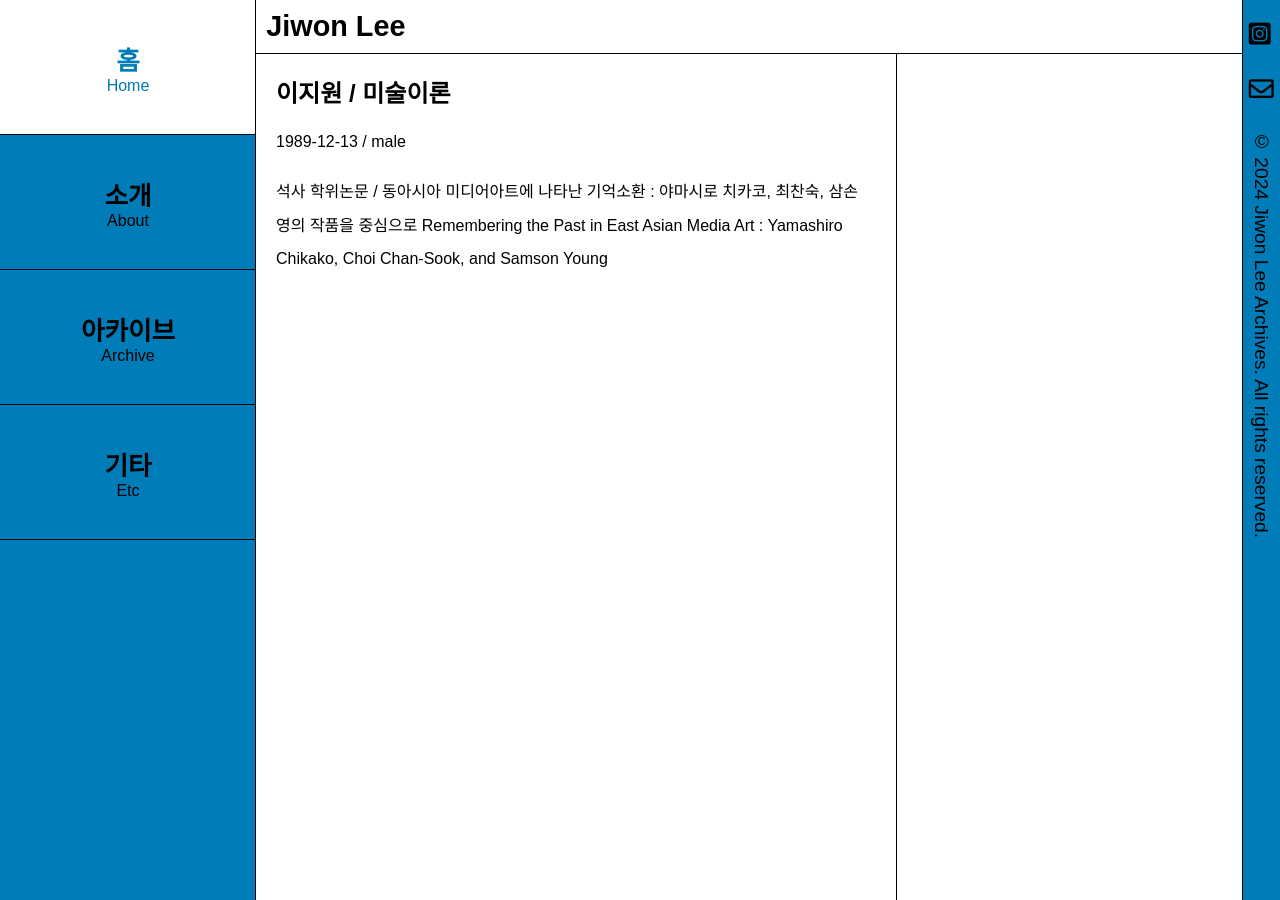
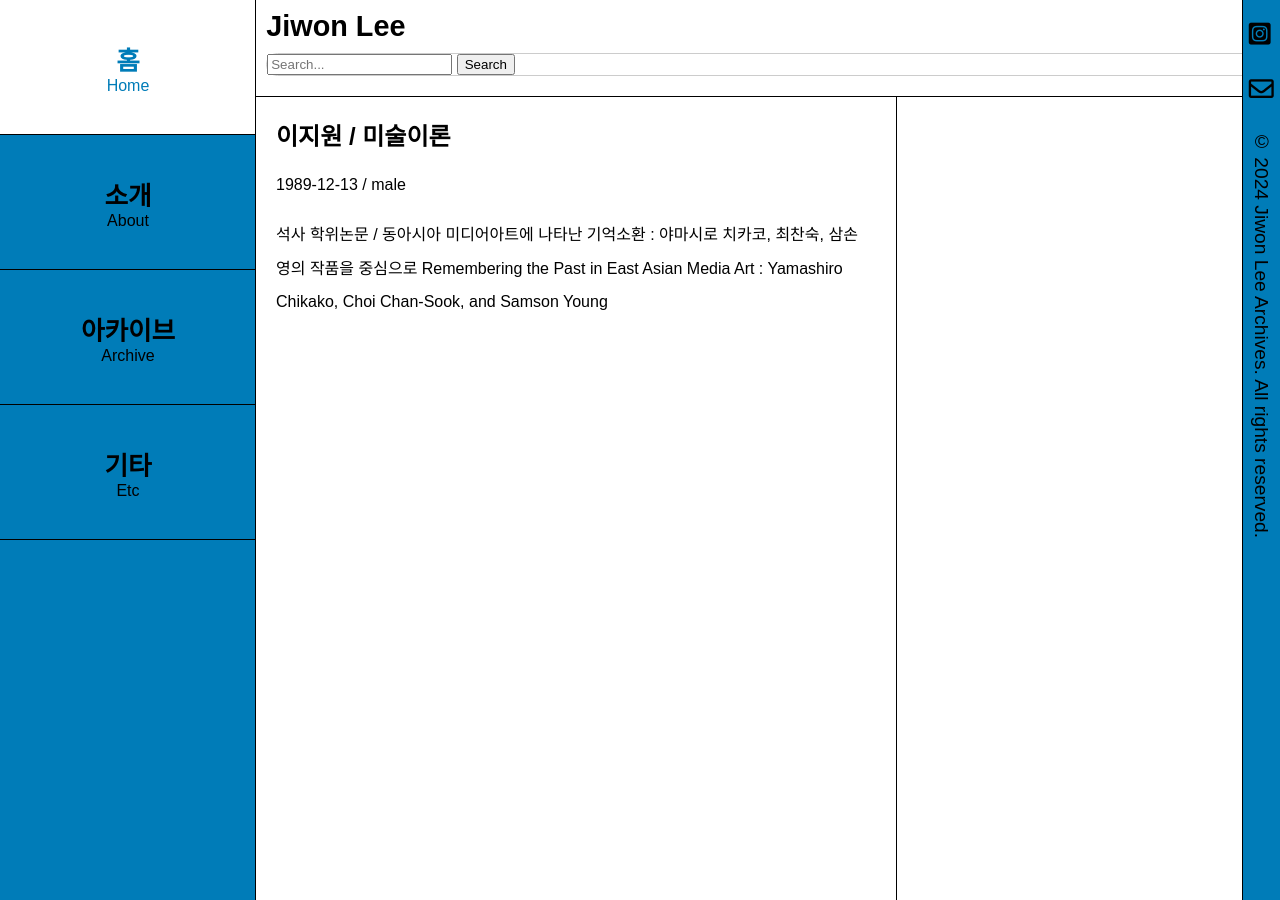
Before and after one commit to LfayeJ/archives, a Jekyll site: the page built from about.md, in a window 1280 px wide and 900 px high. Built offline with Jekyll 4.4.1, drawn with Linux system fonts in a browser that asks for light colours; some web fonts are replaced.

Commit message:
Update header.html

```diff
--- a/_includes/header.html
+++ b/_includes/header.html
@@ -1,5 +1,9 @@
 <header>
   <a href="{{ site.baseurl }}/"><h1 style="text-align: left;">Jiwon Lee</h1></a>
-  <div class="#search-bar">
+  <div id="search-bar">
+    <form id="search_form" action="/search" method="get">
+      <input id="searchinput" name="s" type="text" placeholder="Search..." autocomplete="off" onfocus="this.placeholder = ''" onblur="this.placeholder = 'Search…'">
+      <button type="submit">Search</button>
+    </form>
   </div>
 </header>
```
